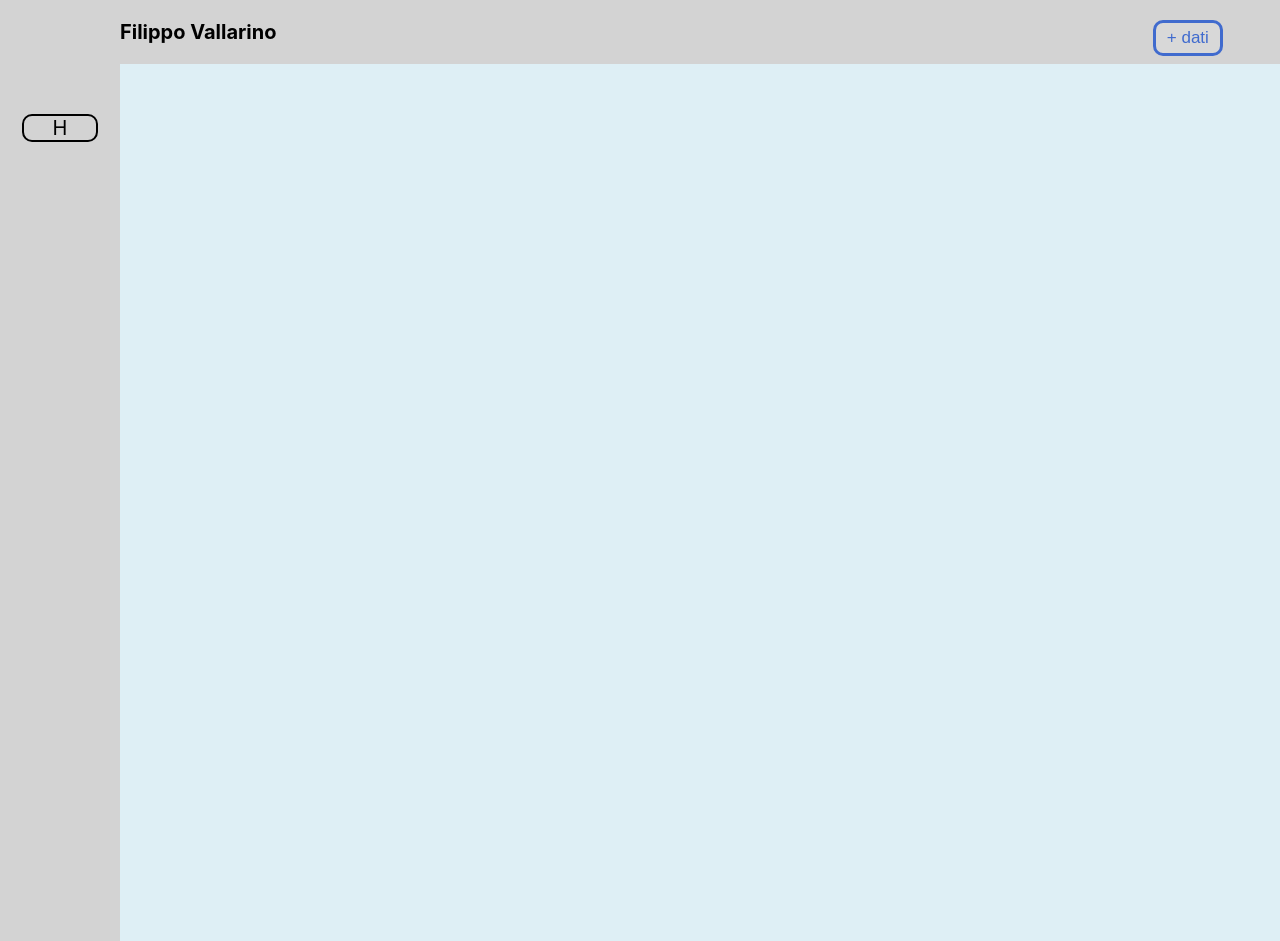
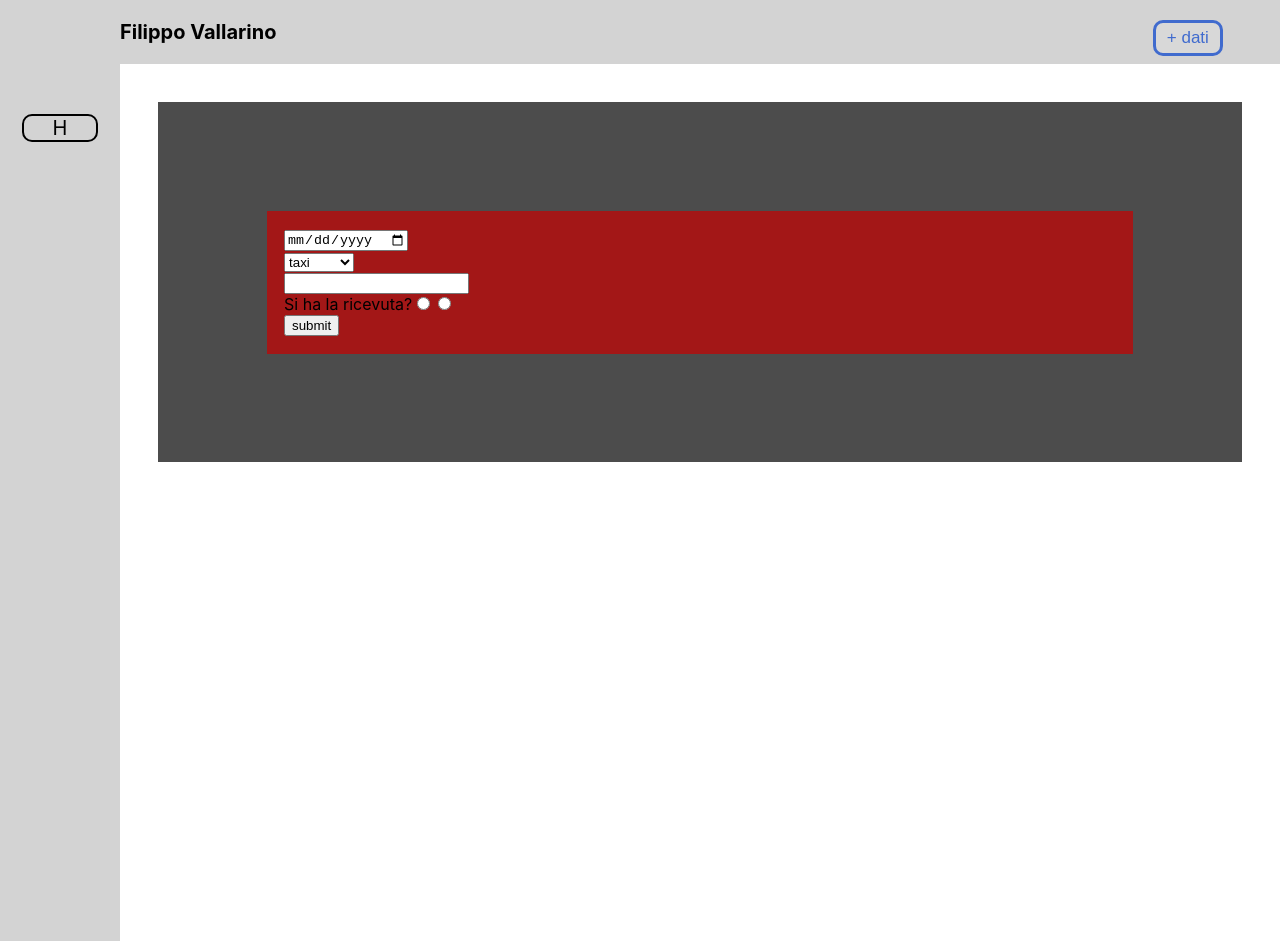
Before and after one commit to Dagon-n/React_rimborsoSpese, a React (Create React App) app: page / in a window 1280 px wide. After the commit the page ends 800 px from the top, so only its background shows below. Built offline with nearby package versions, Linux system fonts and the light colour scheme.

Commit message:
funziona la form

```diff
--- a/src/Components/MainScreen/FormAggiungiDati/FormAggiungiDati.js
+++ b/src/Components/MainScreen/FormAggiungiDati/FormAggiungiDati.js
@@ -1,11 +1,58 @@
 import './formAggiungiDati.css'
+import { useState } from 'react'
 
-export default function FormAggiungiDati() {
+export default function FormAggiungiDati(props) {
 
-    return(
-        <form className="formAggiungiDati">
+    const array = [];
 
-        </form>
+    const [data, setData] = useState('')
+    const [tipoSpesa, setTipoSpesa] = useState('')
+    const [ricevuta, setRicevuta] = useState('')
+    const [importo, setImporto] = useState('')
+
+    const handleDataChange = (e) => {
+        setData(e.target.value)
+    }
+    const handleTipoSpesaChange = (e) => {
+        setTipoSpesa(e.target.value)
+    }
+    const handleRicevutaChange = (e) =>{
+        setRicevuta(e.target.value)
+    }
+    const handleImportoChange = (e) => {
+        setImporto(e.target.value)
+    }
+
+    const handleSubmit = (e) => {
+        e.preventDefault()
+        console.log('data: ' + data, 'tipoSpesa: ' + tipoSpesa, 'importo: ' + importo)
+        array.push({'data':data, 'tipoSpesa':tipoSpesa, 'importo':importo})
+        console.log(array)
+    }
+
+
+    return (
+        <div className='containerForm'>
+            <form className="formAggiungiDati" onSubmit={handleSubmit}>
+
+                <input type="date" onChange={handleDataChange}></input><br></br>
+
+                <select onChange={handleTipoSpesaChange}>
+                    <option value="taxi">taxi</option>
+                    <option value="treno">treno</option>
+                    <option value="autobus">autobus</option>
+                </select><br></br>
+
+                <input type="text" onChange={handleImportoChange}></input><br></br>
+
+                <label htmlFor='ricevuta'>Si ha la ricevuta?</label>
+                    <input type="radio" name='ricevuta' id="ricevuta"></input>
+                    <input type="radio" name='ricevuta' id="ricevuta"></input><br></br>
+
+                <input type='submit' value='submit' />
+
+            </form>
+        </div>
     );
 
 }
--- a/src/Components/MainScreen/FormAggiungiDati/formAggiungiDati.css
+++ b/src/Components/MainScreen/FormAggiungiDati/formAggiungiDati.css
@@ -0,0 +1,9 @@
+.containerForm{
+    background-color: rgb(0, 0, 0, 0.7);
+    padding: 10%;
+}
+
+.formAggiungiDati{
+    background-color: rgb(200, 0, 0, 0.7);
+    padding: 2%;
+}
--- a/src/Components/MainScreen/mainScreen.css
+++ b/src/Components/MainScreen/mainScreen.css
@@ -2,6 +2,5 @@
     display: block;
     margin-left: 120px;
     padding: 3%;
-    height: 100vh;
-    background-color: rgb(173, 216, 230, 0.4);
+    /* height: 100vh; */
 }
```
